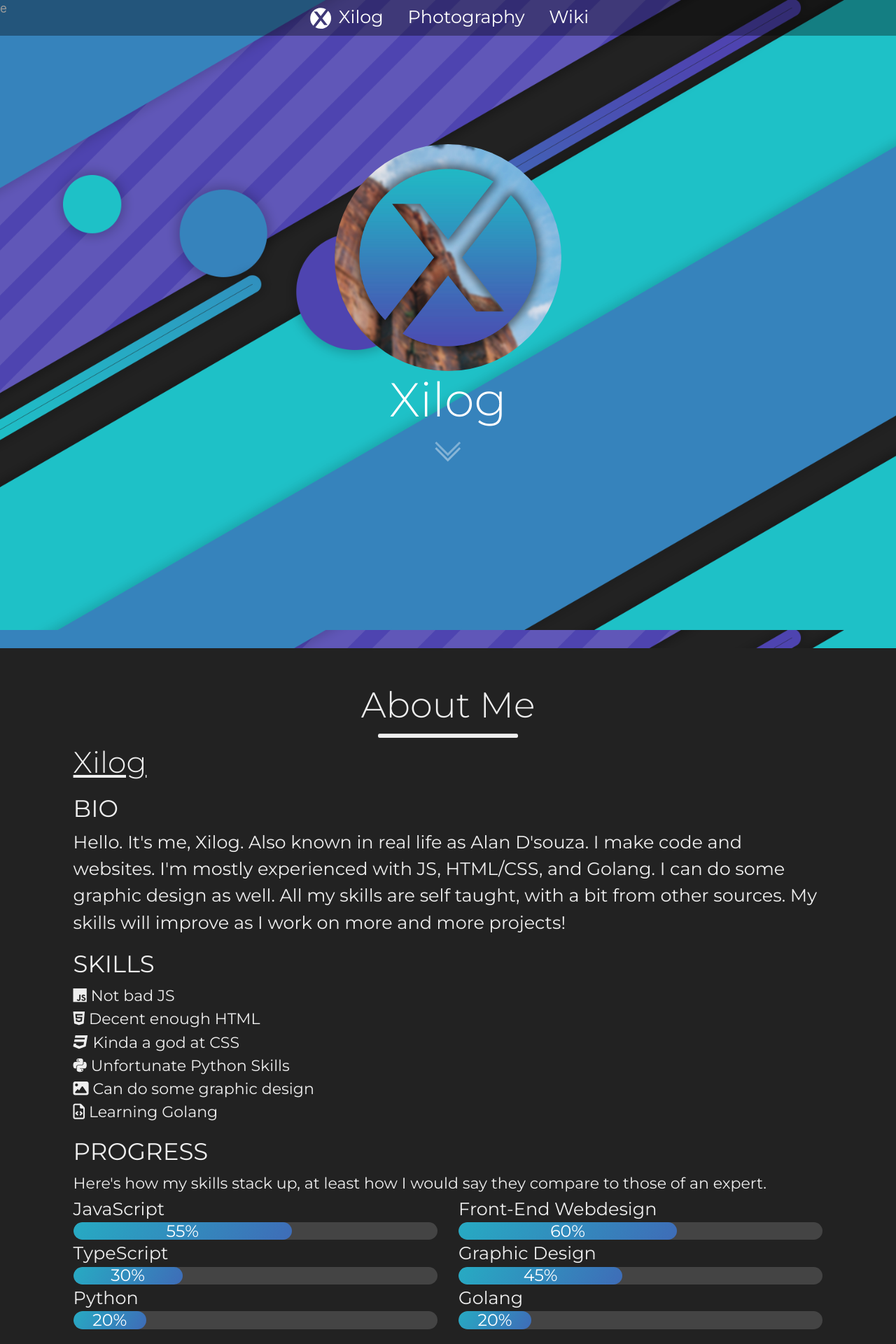
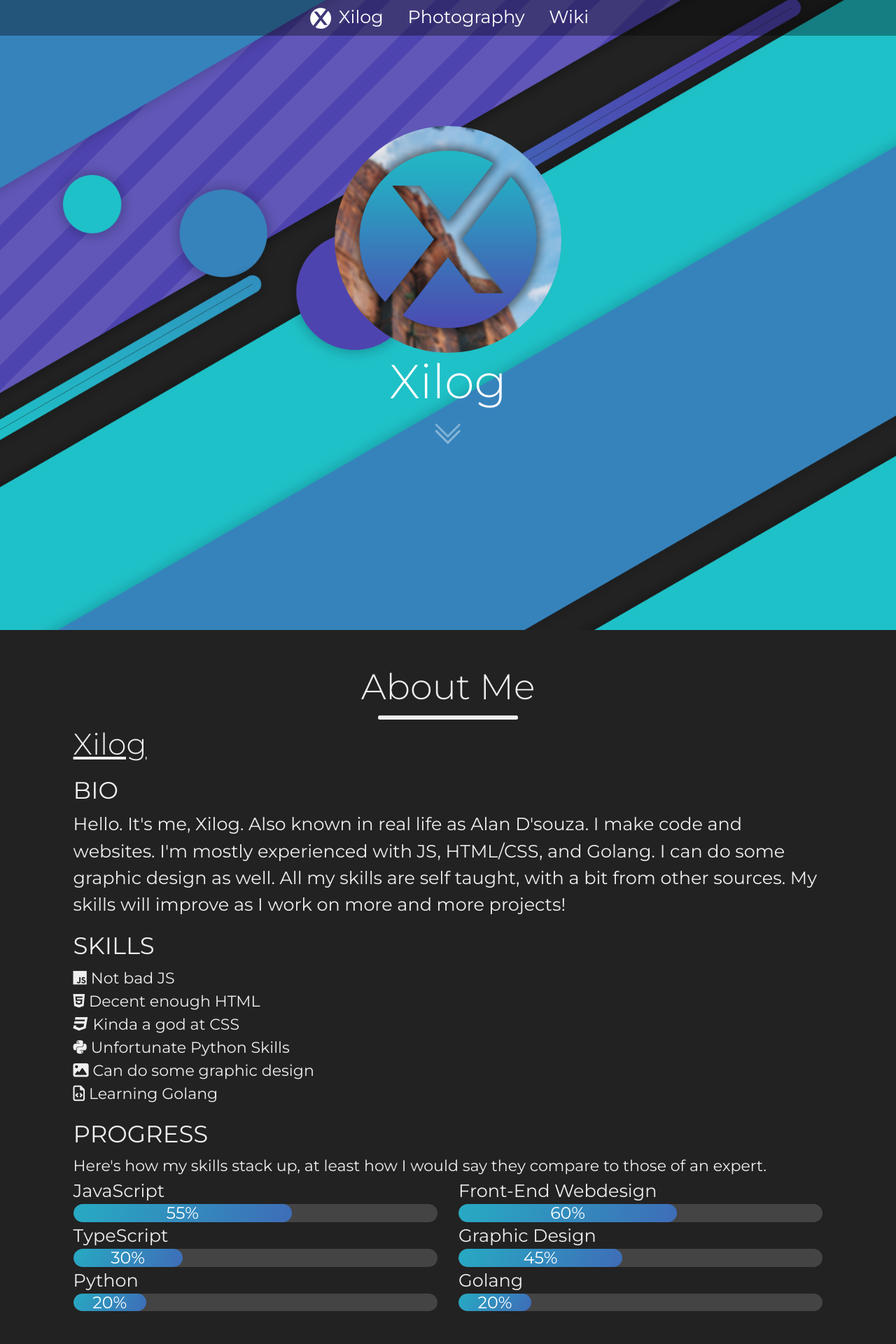
Before and after one commit to alanrme/xilog, a Jekyll site: the page built from index.html, in a window 1280 px wide. Shown: the top 1920 px of the page at 70% size. Built offline with Jekyll 4.4.1, drawn with Linux system fonts in a browser that asks for light colours; nearby versions of some CDN libraries.

Commit message:
minor bug fix

```diff
--- a/_includes/head.html
+++ b/_includes/head.html
@@ -25,7 +25,7 @@
     <link rel="stylesheet" type="text/css" href="./css/bootstrap.min.css">
     <link rel="stylesheet" type="text/css" href="./css/style.css">
     <link rel="stylesheet" type="text/css" href="./css/animations.css"> <!--Custom animations for AOS!-->
-    <link href="https://fonts.googleapis.com/css2?family=Montserrat:wght@300;400&display=swap" rel="stylesheet">e
+    <link href="https://fonts.googleapis.com/css2?family=Montserrat:wght@300;400&display=swap" rel="stylesheet">
     <link rel="stylesheet" href="https://unpkg.com/aos@next/dist/aos.css" />
 
     <script
--- a/css/style.scss
+++ b/css/style.scss
@@ -263,7 +263,6 @@
 	position: absolute;
 	z-index: 999;
 	width: 100%;
-	top: 0;
 	height: auto;
 	text-align: center;
 	background: rgba(0, 0, 0, 0.35);
```
